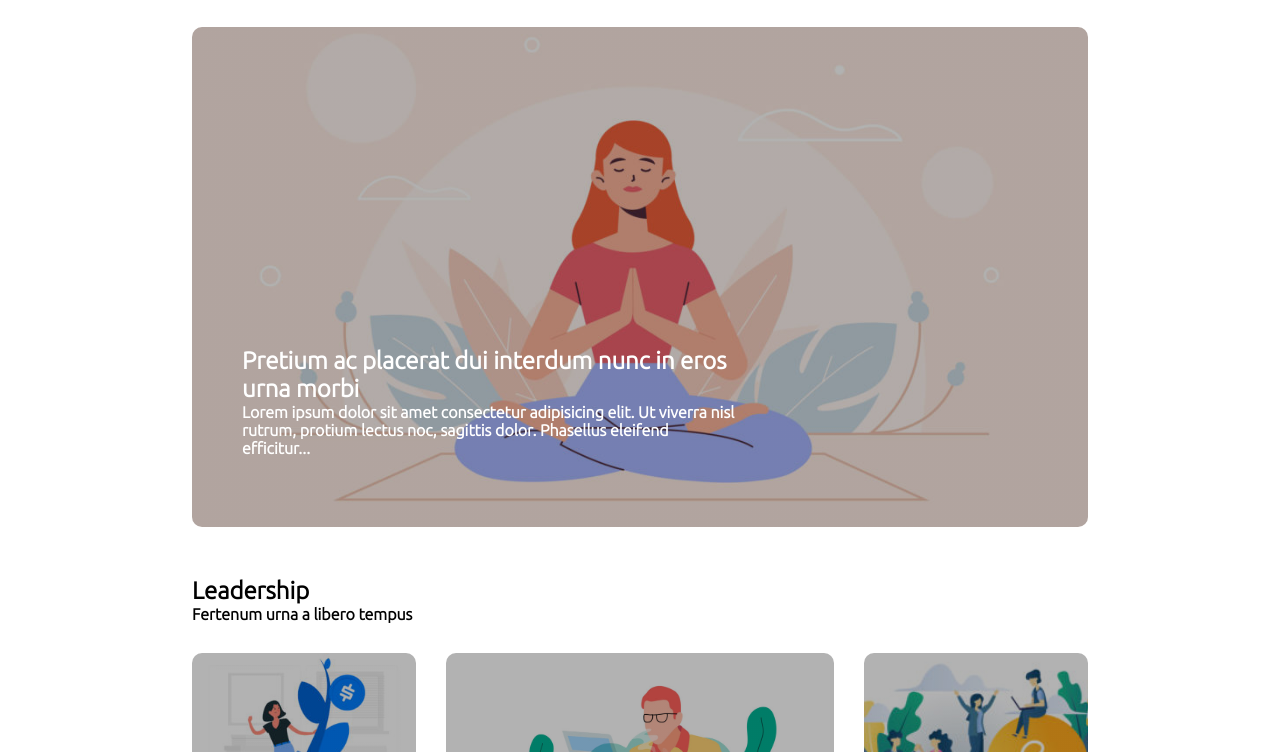
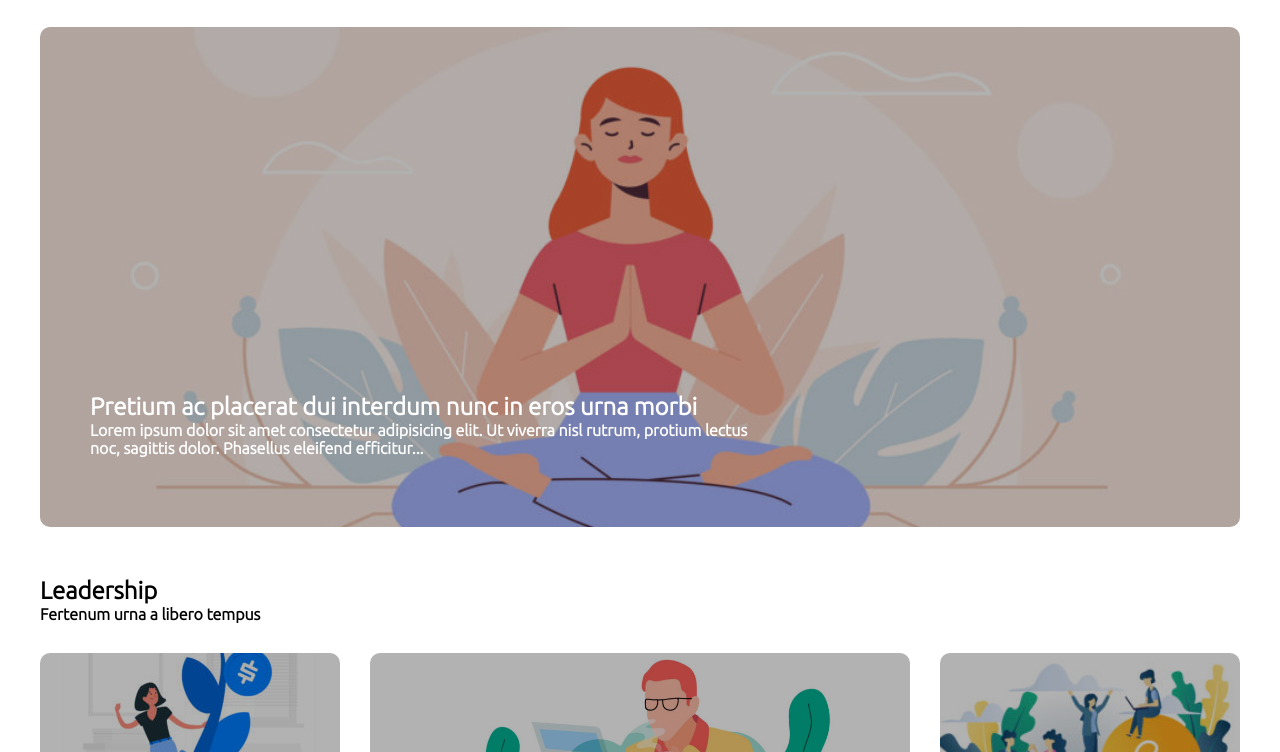
Before and after one commit to AngeloLista/htmlcss-wp, a plain HTML site: page index.html in a window 1280 px wide. Shown: the part 154-906 px from the top of the page. Drawn offline with Linux system fonts and the light colour scheme.

Commit message:
changed container width

```diff
--- a/css/style.css
+++ b/css/style.css
@@ -14,7 +14,7 @@
 
 .container {
     margin: 30px auto;
-    width: 70%;
+    width: 1200px;
 }
 
 .float_left {
```
